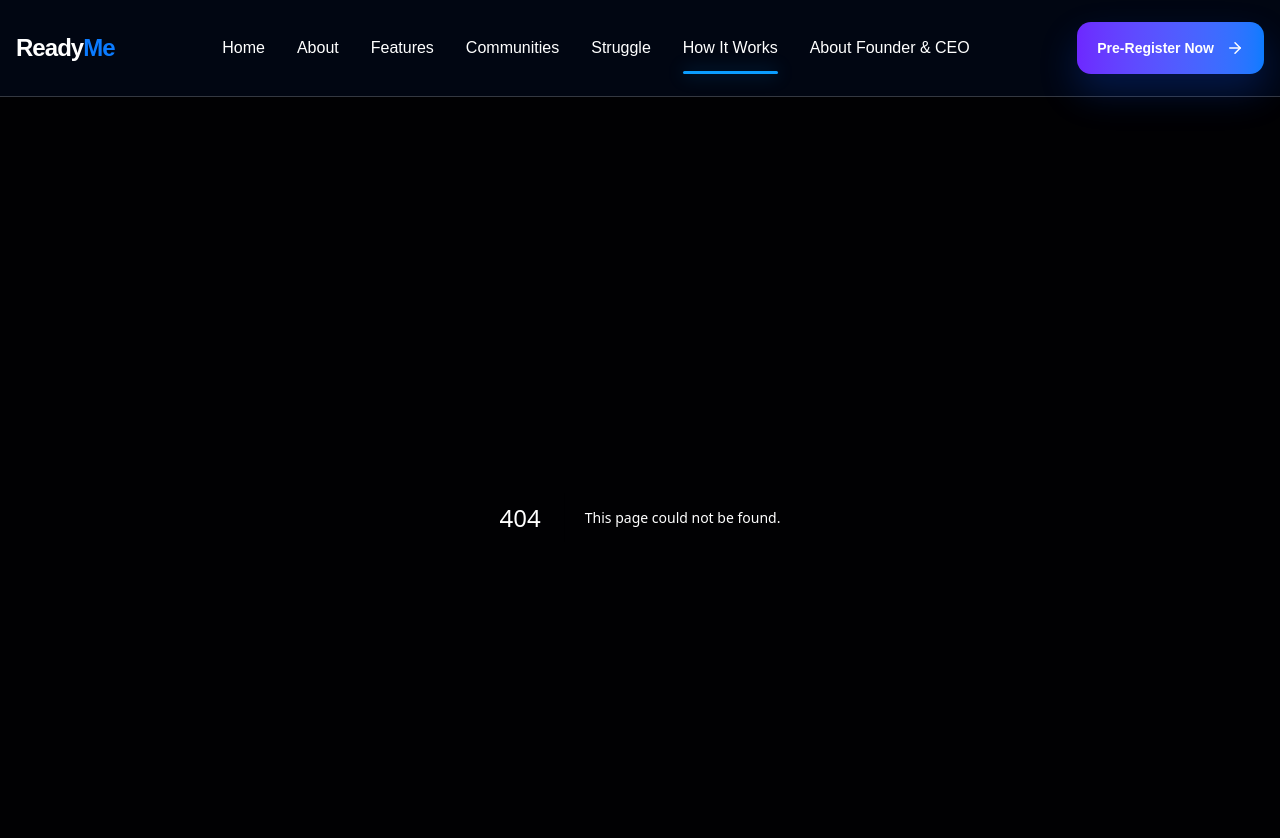
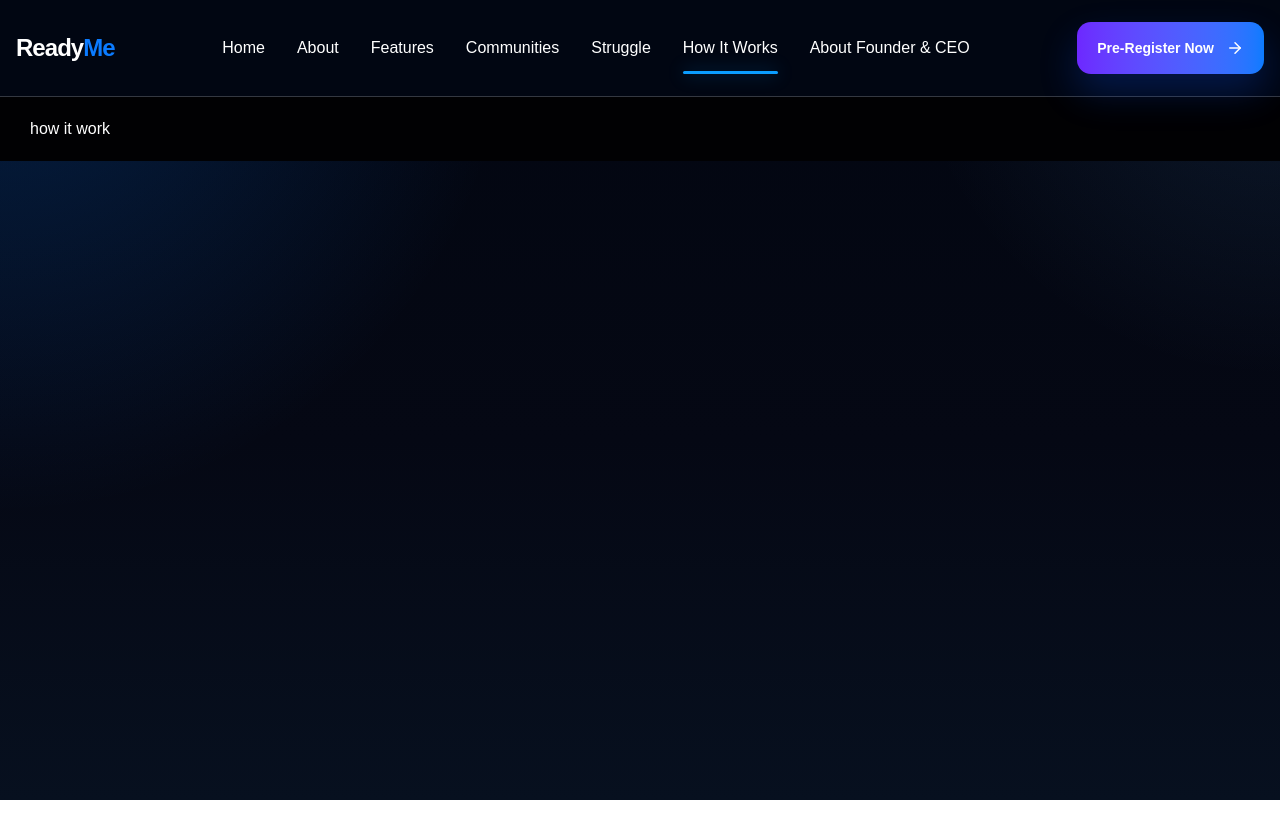
Before and after one commit to chzeeshan099/ReadyMe-Website, a Next.js app: page /how-it-works in a window 1280 px wide. Before the commit this address had no page. Shown: the top 838 px of the page. After the commit the page ends 800 px from the top, so only its background shows below. Built offline with nearby package versions, Linux system fonts and the light colour scheme.

Commit message:
working on how-it-works page

```diff
--- /dev/null
+++ b/src/app/how-it-works/page.js
@@ -0,0 +1,11 @@
+import React from 'react'
+import Index from "@/modules/how-it-works/index"
+const page = () => {
+  return (
+    <div>
+      <Index/>
+    </div>
+  )
+}
+
+export default page
--- /dev/null
+++ b/src/modules/how-it-works/index.jsx
@@ -0,0 +1,11 @@
+import React from 'react'
+
+const index = () => {
+  return (
+    <div>
+      <p>how it work</p>
+    </div>
+  )
+}
+
+export default index
```
